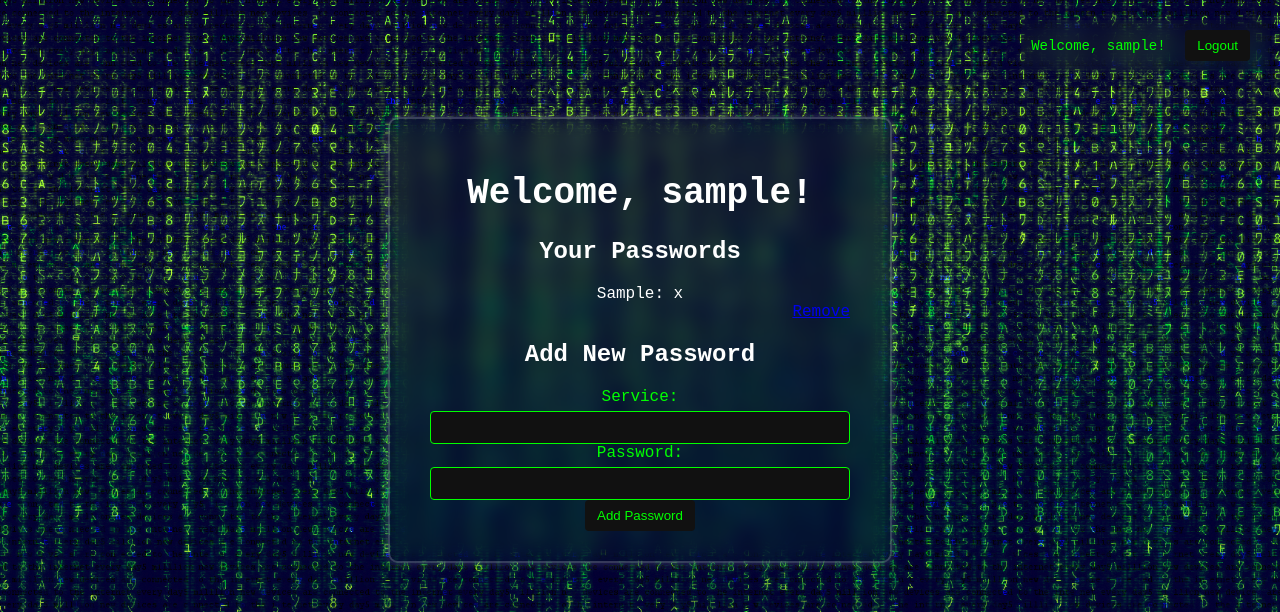
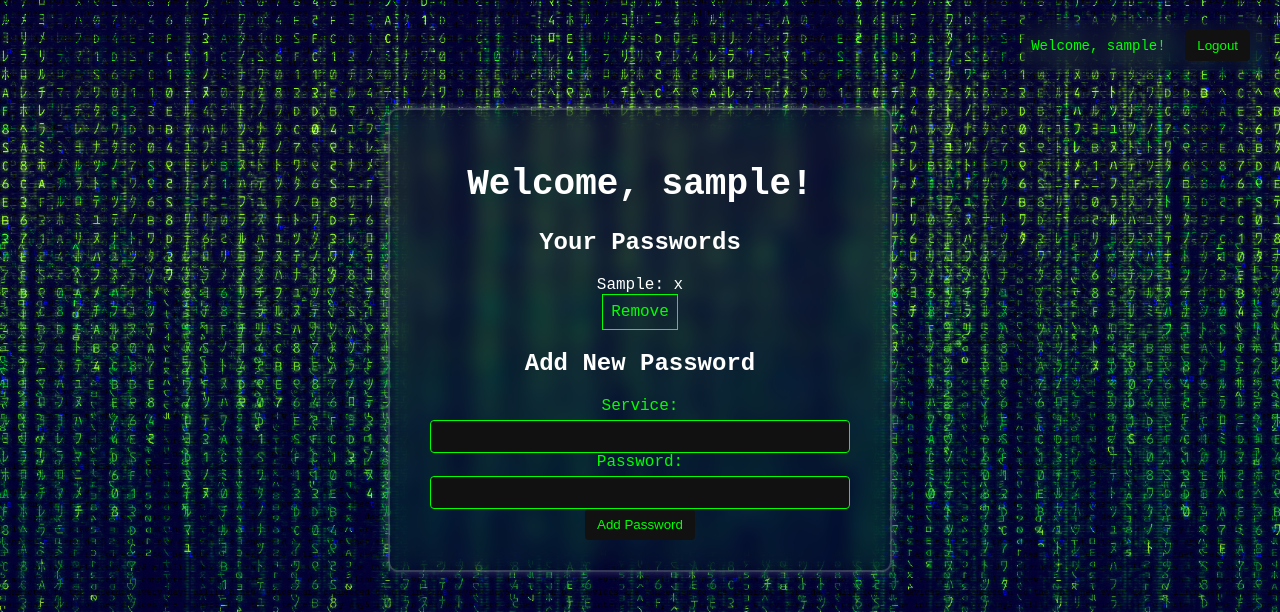
Before and after one commit to omarmalas/PM, a Flask app: page /dashboard/1 in a window 1280 px wide. Shown: the part 60-672 px from the top of the page. Run offline with Flask 3, Linux system fonts and the light colour scheme; a user stored in the database is signed in; tables that the repository leaves empty hold one stand-in row (values such as "Sample post").

Commit message:
Update style.css

```diff
--- a/static/stylesheets/style.css
+++ b/static/stylesheets/style.css
@@ -252,13 +252,25 @@ result-section {
 .password-list {
     list-style: none;
     padding: 0;
-    boarder: 5px;
-    boarder-colour: green;
-    margin-top: 20px;
 }
 
 .password-list li {
     margin-top: 20px;
+}
+
+.password-list li a {
+    border: 1px solid #0f0;
+    padding: 8px;
+    text-decoration: none;
+    color: #0f0;
+    display: inline-block;
+    transition: background-color 0.3s ease-in-out, color 0.3s ease-in-out, border-color 0.3s ease-in-out;
+}
+
+.password-list li a:hover {
+    background-color: #0f0;
+    color: #000;
+    border-color: #0f0;
 }
 
 #addPasswordForm {
@@ -280,22 +292,6 @@ result-section {
     color: #000;
 }
 
-.m{
-    text-align: right;
-    border: 1px;
-}
-
-.m a{
-    border: 1px;
-    text-align: right;
-    margin-bottom: 10px;
-}
-.m a:hover{
-    background-color: #0f0;
-    color: #666;
-    border-color: #0f0;
-
-}
 
 /* Hash */
 
```
